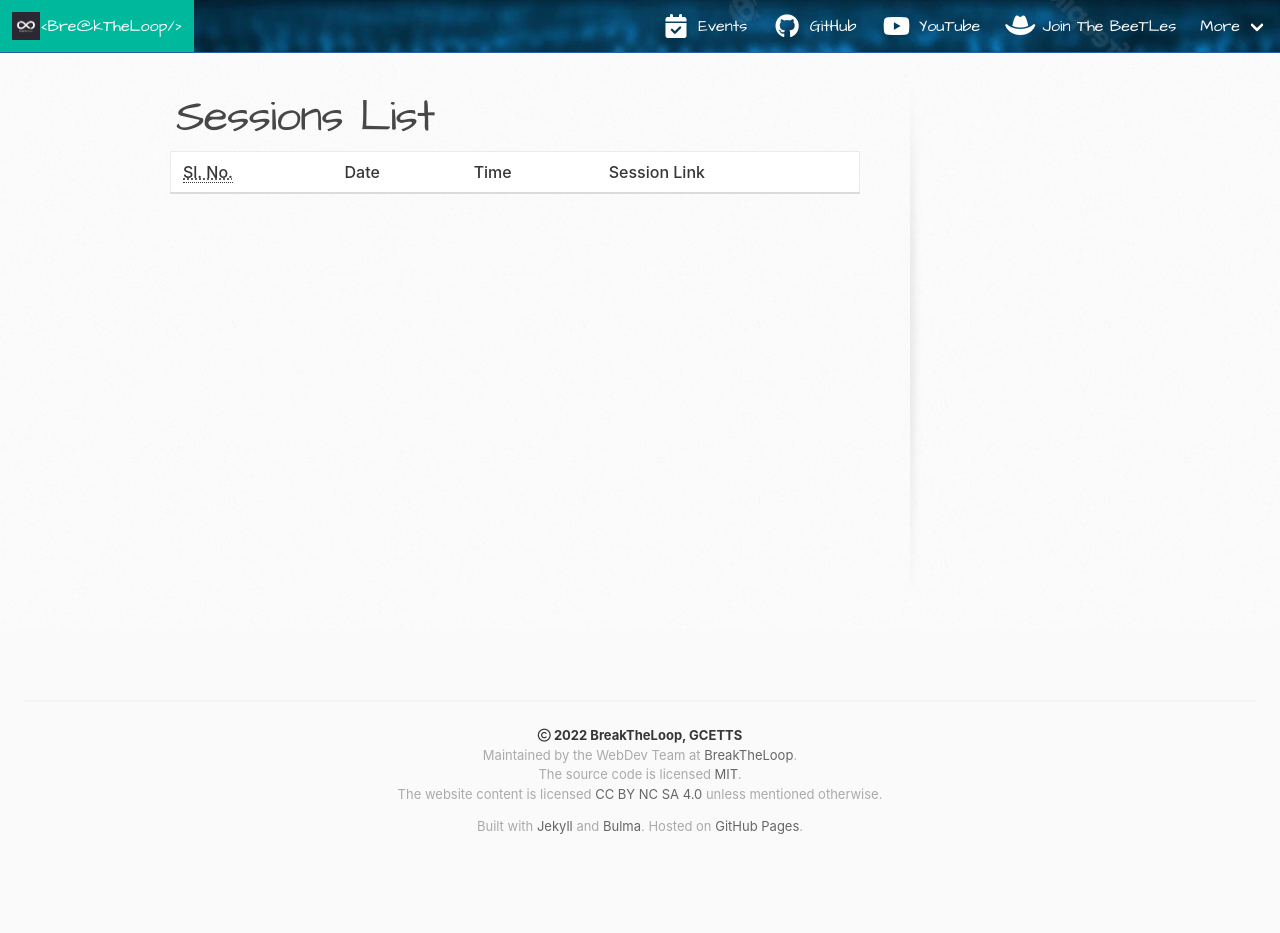
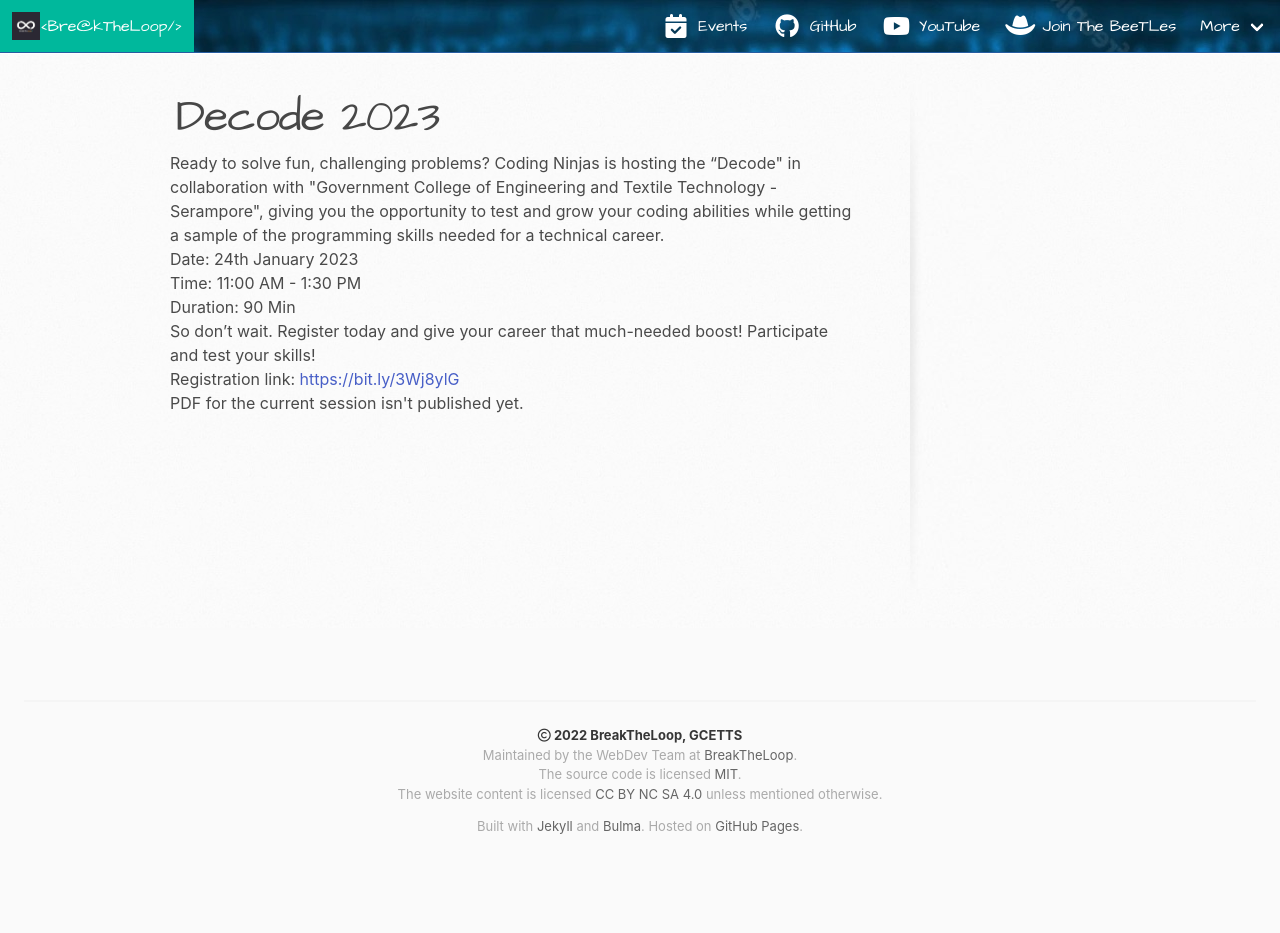
Before and after one commit to ificiana/gcetts.github.io, a Jekyll site: the page built from events/2023/decode.md, in a window 1280 px wide. Built offline with Jekyll 4.4.1, drawn with Linux system fonts in a browser that asks for light colours; nearby versions of some CDN libraries.

Commit message:
update with contest info

```diff
--- a/events/2023/decode.md
+++ b/events/2023/decode.md
@@ -2,8 +2,27 @@
 layout: sessions
 title: Decode 2023
 event: decode23
-list: true
+title: >
+    Decode 2023
+list: false
 redirect_from:
     - /events/decode23
     - /web/sessions/2023/decode
 ---
+
+Ready to solve fun, challenging problems? Coding Ninjas is hosting the "Decode<GCETTS>" in collaboration with "Government College of Engineering and Textile Technology - Serampore", giving you the opportunity to test and grow your coding abilities while getting a sample of the programming skills needed for a technical career.
+
+
+Date: 24th January 2023
+
+
+Time: 11:00 AM - 1:30 PM
+
+
+Duration: 90 Min
+
+
+So don't wait. Register today and give your career that much-needed boost! Participate and test your skills!
+
+
+Registration link: <a href="https://bit.ly/3Wj8ylG">https://bit.ly/3Wj8ylG</a>
```
Also changed, not shown: web/sessions/2023/decode/session-1.md (+17 -0 lines).
